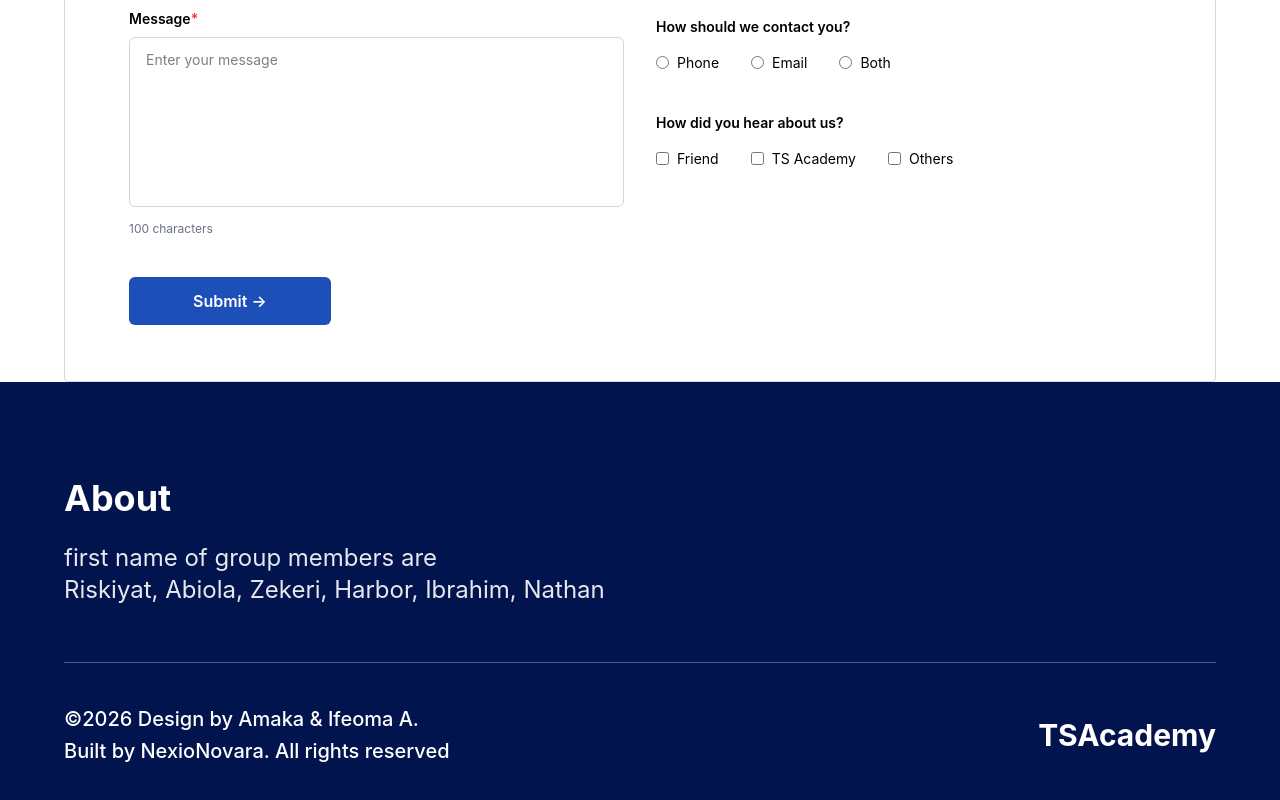
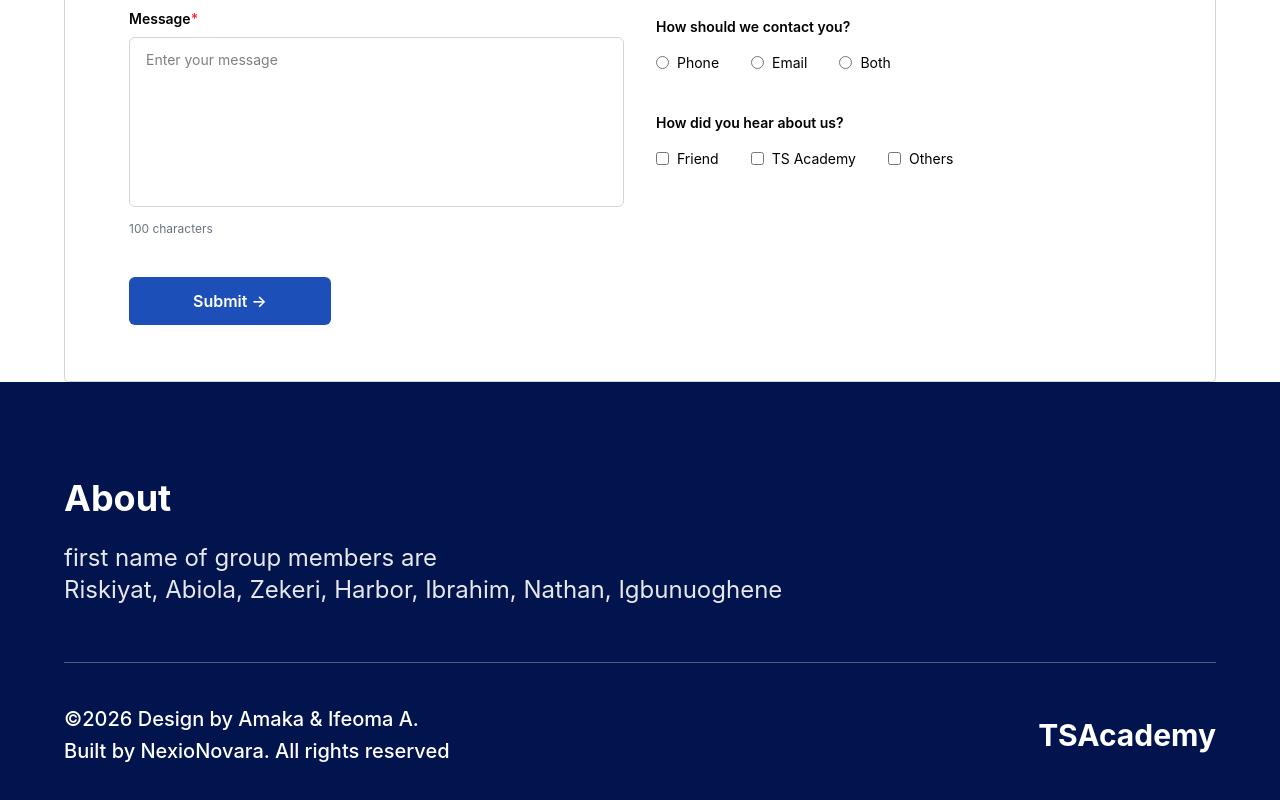
Before and after one commit to nexionovara-collab/Novaras-gurus, a React (Vite) app: page / in a window 1280 px wide. Shown: the part 2983-3783 px from the top of the page. Built offline with nearby package versions, Linux system fonts and the light colour scheme; no server answers.

Commit message:
Add Footer and hero correction

```diff
--- a/src/components/Footer.jsx
+++ b/src/components/Footer.jsx
@@ -18,7 +18,7 @@ function Footer() {
 
           <p className="footer-text">
             Riskiyat, Abiola, Zekeri, Harbor,
-            Ibrahim, Nathan
+            Ibrahim, Nathan, Igbunuoghene
           </p>
         </div>
 
```
